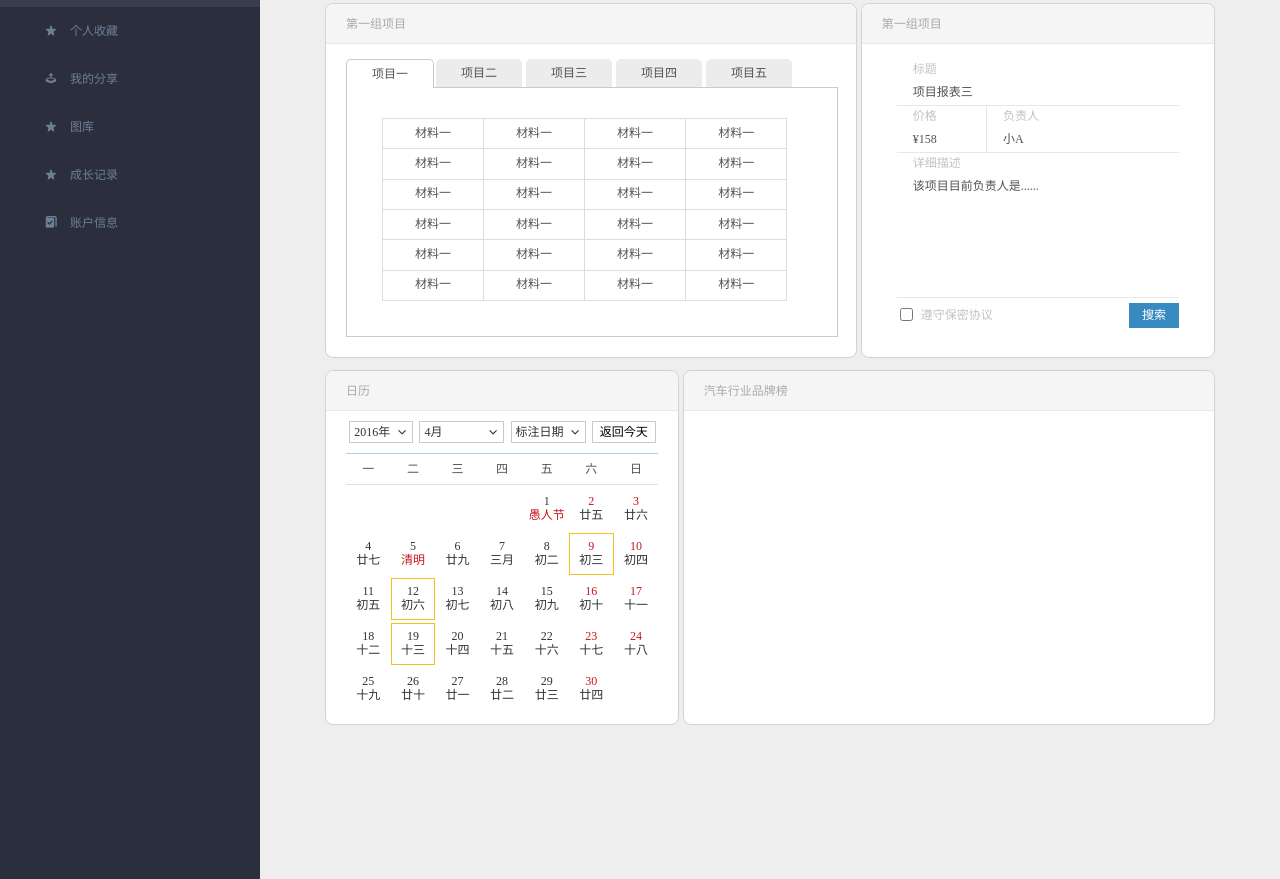
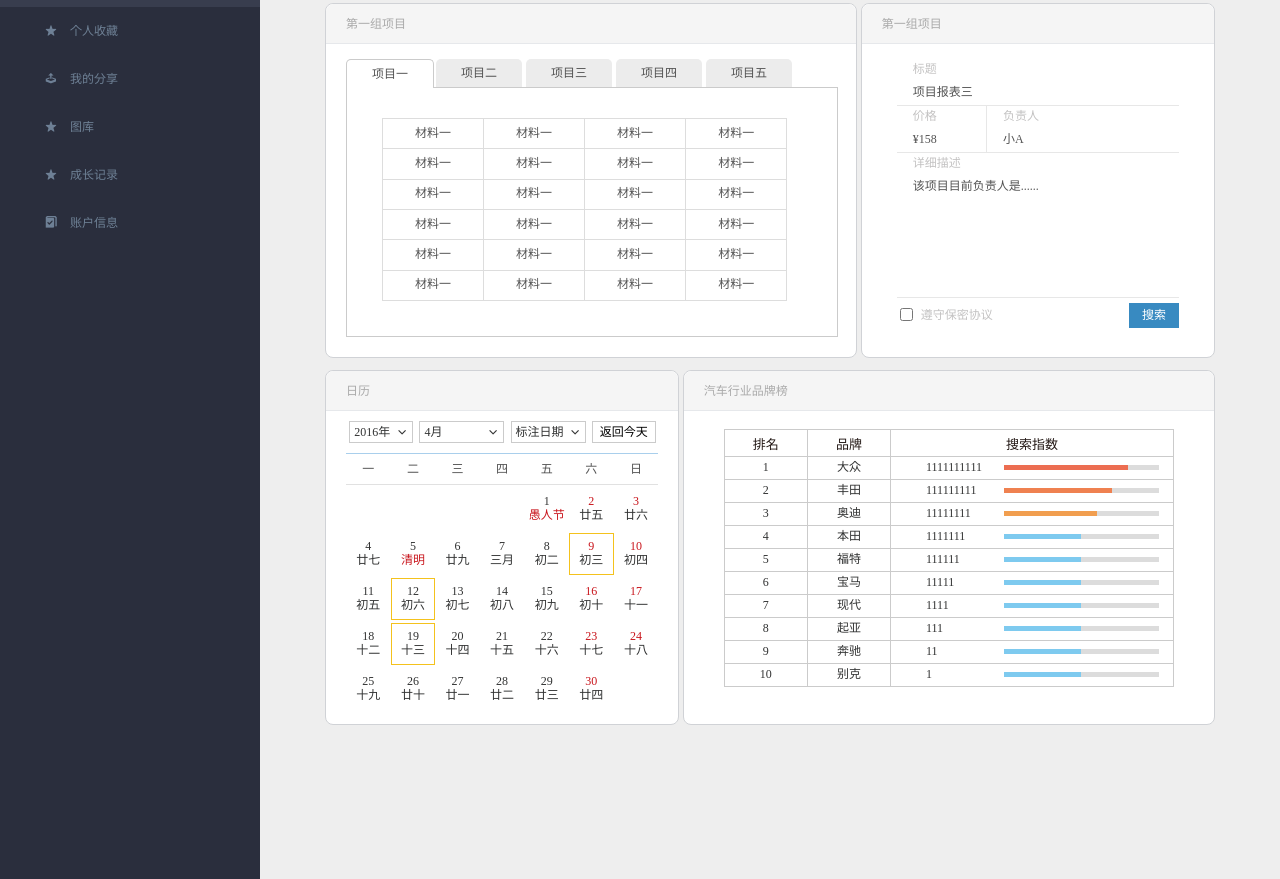
Before and after one commit to HsingyuChen1996/ifetask, a plain HTML site: page stage01/task09/dist/index.html in a window 1280 px wide. Shown: the part 387-1266 px from the top of the page. Drawn offline with Linux system fonts and the light colour scheme.

Commit message:
task09 finished

```diff
--- a/stage01/task09/src/sass/index.scss
+++ b/stage01/task09/src/sass/index.scss
@@ -1,9 +1,13 @@
 @charset "utf-8";
 /* reset */
-html, body, h1, h2, h3, h4, h5, h6, div, ul, li, p, form, label, input, button, img, textarea {
+html, body, h1, h2, h3, h4, h5, h6, div, ul, li, p, form, label, input, button, img {
     margin: 0;
     padding: 0;
     border: 0;
+}
+table, th, td, thead, tbody {
+    margin: 0;
+    padding: 0;
 }
 li {
     list-style: none;
@@ -22,7 +26,7 @@ button {
     box-sizing: content-box;
     cursor: pointer;
 }
-body, textarea, input, button {
+body, input, button {
     font: 12px/1.14 'Microsoft YaHei';
     outline: 0;
     color: #000;
@@ -773,3 +777,74 @@ html, body {
         }
     }
 }
+
+.ranklist {
+    .section-container {
+        padding: 18px 40px;
+    }
+}
+.ranklist-table {
+    width: 100%;
+    border-collapse: collapse;
+    border-space: 0;
+    text-align: center;
+    thead {
+        tr {
+            height: 27px;
+        }
+        th {
+            font: 13px 'SimHei';
+            font-weight: 400;
+            color: #231815;
+        }
+    }
+    tbody {
+        tr {
+            height: 23px;
+        }
+        td {
+            color: #323333;
+            &:last-child {
+                position: relative;
+                text-align: left;
+                padding-left: 35px;
+            }
+            div {
+                position: absolute;
+                width: 55%;
+                height: 5px;
+                top: 8px;
+                left: 40%;
+                background-color: #dcdcdc;
+                span {
+                    position: absolute;
+                    top: 0;
+                    left: 0;
+                    display: block;
+                    height: 100%;
+                    width:50%;
+                    z-index: 1;
+                    background-color: #7ecaef;
+                }
+                &.ranklist-first {
+                    span {
+                        background-color: #ec6d51;
+                        width: 80%;
+                    }
+                }
+                &.ranklist-second {
+                    span {
+                        background-color: #ef8150;
+                        width: 70%;
+                    }
+                }
+                &.ranklist-third {
+                    span {
+                        background-color: #f19e4f;
+                        width: 60%;
+                    }
+                }
+            }
+        }
+    }
+}
```
Also changed, not shown: stage01/task09/dist/css/index.css, stage01/task09/dist/css/index.min.css, stage01/task09/dist/index.html.
